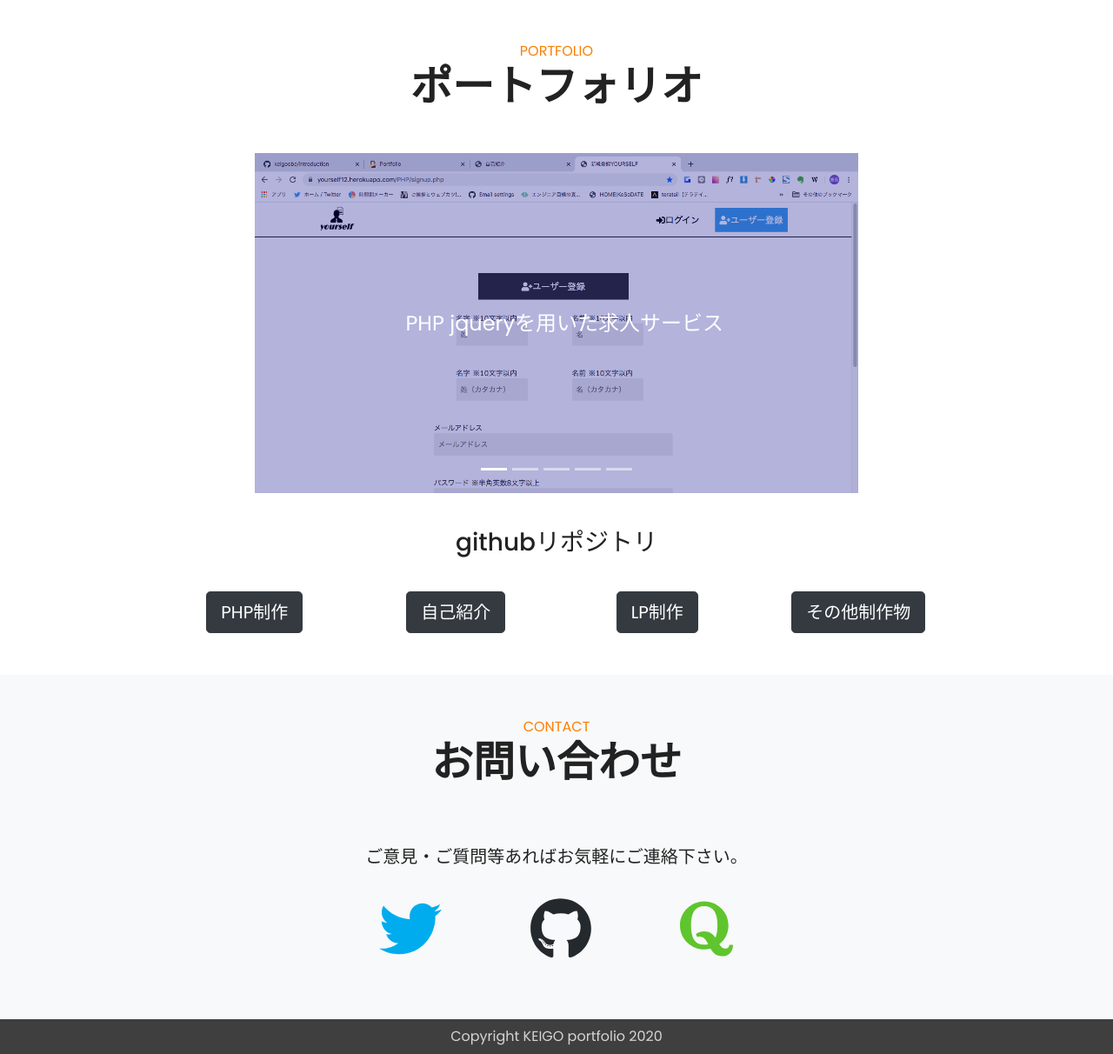
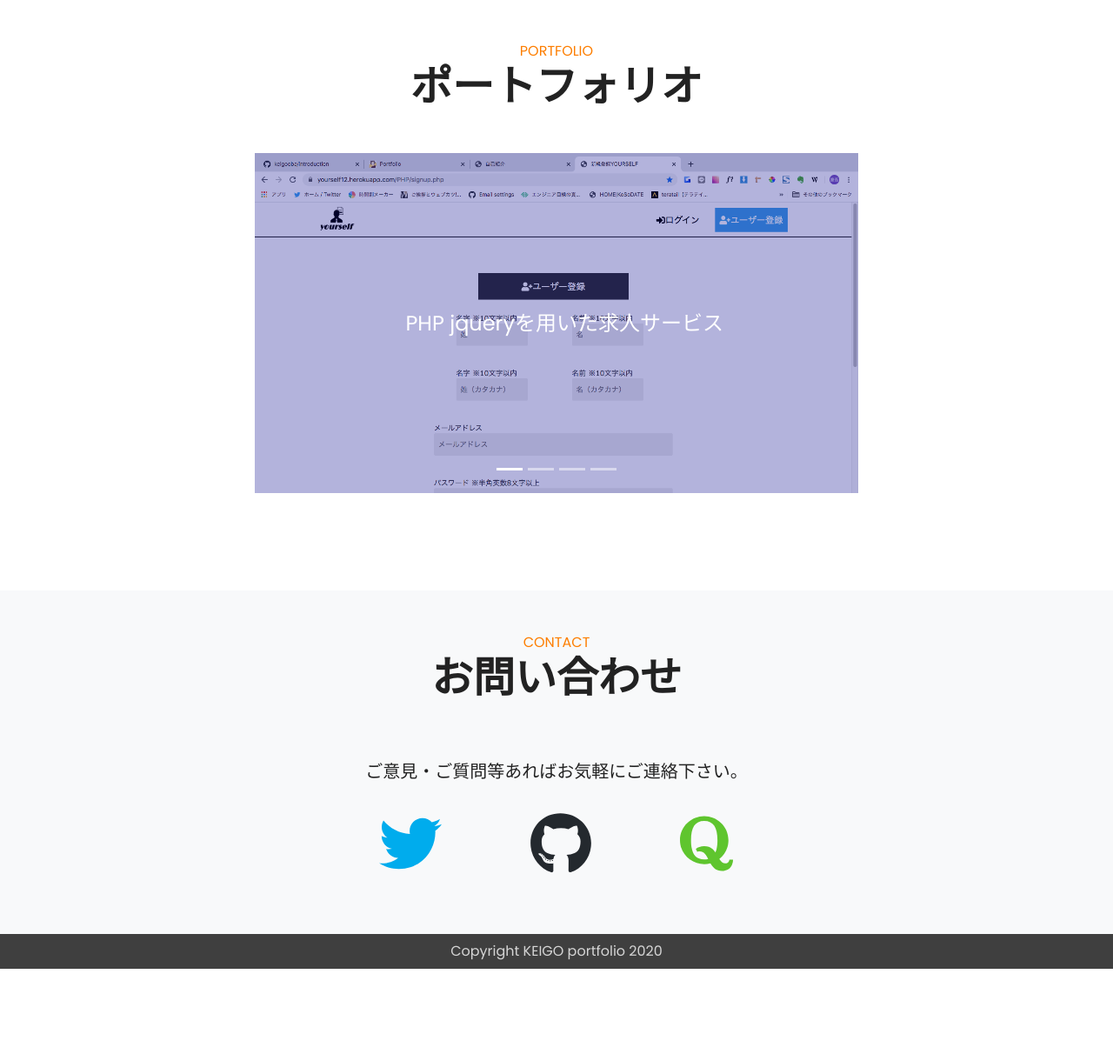
Before and after one commit to keigooba/introduction, a PHP site: page / in a window 1280 px wide. Shown: the part 2074-3286 px from the top of the page at 87% size. After the commit the page ends 3188 px from the top, so only its background shows below. Run offline with PHP 8.4, Linux system fonts and the light colour scheme; some libraries are stand-ins or nearby versions.

Commit message:
リポジトリ削除

```diff
--- a/index.html
+++ b/index.html
@@ -131,7 +131,6 @@
 		<li data-target="#slides" data-slide-to="1"></li>
 		<li data-target="#slides" data-slide-to="2"></li>
 		<li data-target="#slides" data-slide-to="3"></li>
-		<li data-target="#slides" data-slide-to="4"></li>
 	</ul>
 	<div class="carousel-inner">
 		<div class="carousel-item active">
@@ -144,11 +143,6 @@
 			<p>html css bootstrapを用いたLP制作</p>
 		</div>
 		<div class="carousel-item">
-			<a href="https://appach443.herokuapp.com"><img src="img/ba
-			ckground3.png"></a>
-			<p>　　html cssを用いたLP制作</p>
-		</div>
-		<div class="carousel-item">
 			<a href="https://korona8888.herokuapp.com"><img src="img/background4.png"></a>
 			<p>　　コロナについてまとめたHP制作</p>
 		</div>
@@ -158,23 +152,6 @@
 		</div>
 	</div>
 </div>
-</div>
-<div class="row js-fade-trigger fade-elem text-center">
-	<div class="col-12 git fade-element-left js-fade-trigger">
-		<h3>githubリポジトリ</h3>
-	</div>
-	<div class="col-sm-6 col-md-3 fade-element-rotate">
-		<a href="https://github.com/keigooba/ori.git"><button type="button" class="btn btn-dark btn-lg">PHP制作</button></a>
-	</div>
-	<div class="col-sm-6 col-md-3 fade-element-rotate">
-		<a href="https://github.com/keigooba/introduction.git"><button type="button" class="btn btn-dark btn-lg">自己紹介</button></a>
-	</div>
-	<div class="col-sm-6 col-md-3 fade-element-rotate">
-		<a href="https://github.com/keigooba/LP.git"><button type="button" class="btn btn-dark btn-lg">LP制作</button></a>
-	</div>
-	<div class="col-sm-6 col-md-3 fade-element-rotate">
-		<a href="https://github.com/keigooba/production.git"><button type="button" class="btn btn-dark btn-lg">その他制作物</button></a>
-	</div>
 </div>
 </div>
 <!--- Contact -->
--- a/style.css
+++ b/style.css
@@ -118,6 +118,7 @@ html,body{
 /* carousel */
 #portfolio {
   width: 75%;
+  margin-bottom: 80px;
 }
 .carousel-item {
   width: 75%;
```
